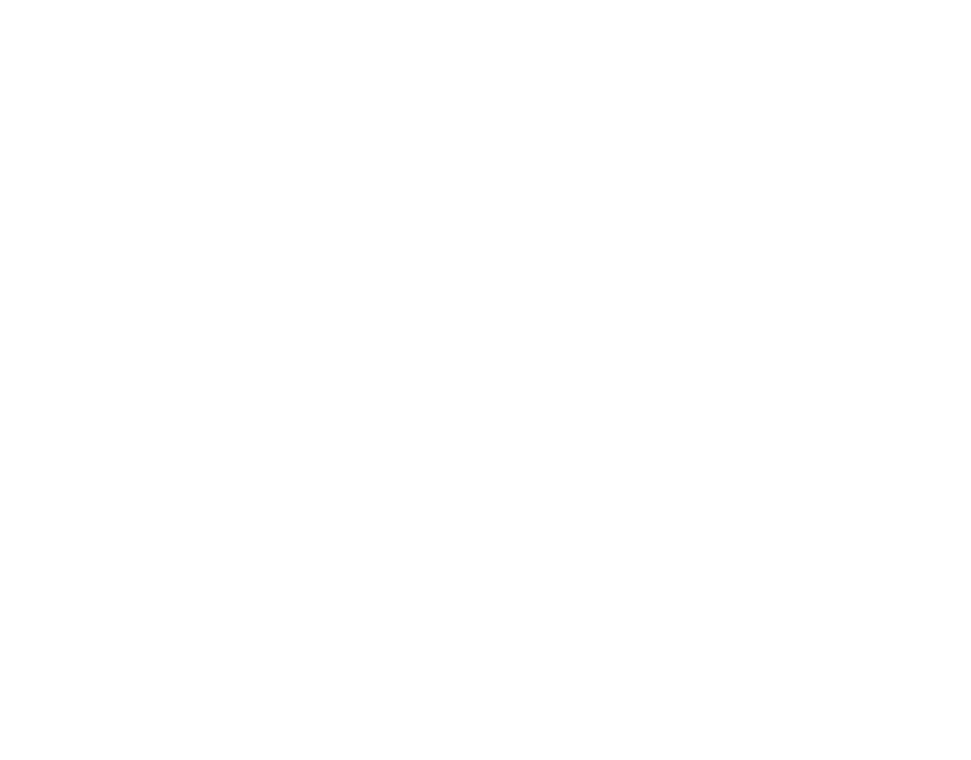
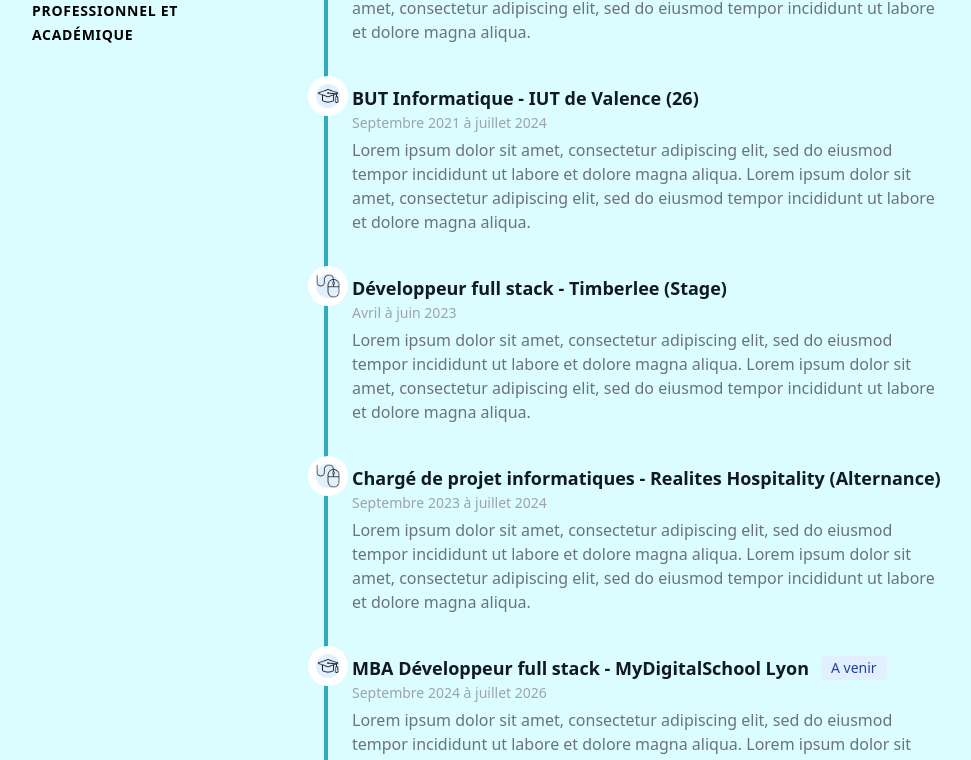
Before and after one commit to lugmog2728/portfolio, a React (Create React App) app: page / in a window 1280 px wide. Shown: the part 696-1456 px from the top of the page, without its empty margins (128-1099 px from the left). Before the commit the page ends 800 px from the top, so only its background shows below. Built offline with nearby package versions, Linux system fonts and the light colour scheme.

Commit message:
Add timeline

```diff
--- a/src/App.js
+++ b/src/App.js
@@ -1,12 +1,14 @@
 import React from 'react';
 import Competence from './components/skill/Competence';
 import Copyright from './components/Copyright/Copyright';
+import Timeline from './components/timeline/Timeline';
 import './index.css';
 
 const App = () => {
   return (
     <div className="bg-lightBlue">
       <Competence />
+      <Timeline/>
       <Copyright firstname={"Gardanne"} name={"Lucas"} year={2024} />
     </div>
   );
--- /dev/null
+++ b/src/components/timeline/Item.js
@@ -0,0 +1,23 @@
+import React from "react";
+
+const Item = ({date, title, place, icon, tag, text}) => {
+  return (
+    <li class="mb-10 ms-6">
+        <span class="absolute flex items-center justify-center w-6 h-6 bg-blue-100 rounded-full -start-3 ring-8 ring-white">
+        <img src={icon} alt="icon"></img>
+        </span>
+        <h3 class="flex items-center mb-1 text-lg font-semibold text-gray-900">
+            {title} - {place}
+        {tag && (
+          <span className="bg-blue-100 text-blue-800 text-sm font-medium me-2 px-2.5 py-0.5 rounded d ms-3">
+            A venir
+          </span>
+        )}
+        </h3>
+        <time class="block mb-2 text-sm font-normal leading-none text-gray-400">{date}</time>
+        <p class="mb-4 text-base font-normal text-gray-500">{text}</p>
+    </li>
+  );
+};
+
+export default Item;
--- /dev/null
+++ b/src/components/timeline/Timeline.js
@@ -0,0 +1,62 @@
+import React from "react";
+import Item from "./Item";
+import EtudeIcon from "../../assets/icon/etude.png";
+import ProIcon from "../../assets/icon/pro.png";
+
+const Timeline = () => {
+  return (
+    <div className="container max-w-5xl px-4 py-12 mx-auto">
+      <div className="grid gap-4 mx-4 sm:grid-cols-12">
+        <div className="col-span-12 sm:col-span-3">
+          <div className="sticky top-0 text-center sm:text-left mb-14 before:block before:w-24 before:h-3 before:mb-5 before:rounded-md before:mx-auto sm:before:mx-0">
+            <h3 className="text-3xl font-semibold">Mes expériences</h3>
+            <span className="text-sm font-bold tracking-wider uppercase">
+              professionnel et académique
+            </span>
+          </div>
+        </div>
+        <div className="relative col-span-12 px-4 space-y-6 sm:col-span-9">
+          <ol className="relative border-s-4 border-oceanblue mx-8 mb-8">
+          <Item
+              title={"Baccalauréat"}
+              place={"Lycée Les Catalin, Montélimar (26)"}
+              date={"Juin 2021"}
+              text={"Lorem ipsum dolor sit amet, consectetur adipiscing elit, sed do eiusmod  tempor incididunt ut labore et dolore magna aliqua. Lorem ipsum dolor sit amet, consectetur adipiscing elit, sed do eiusmod  tempor incididunt ut labore et dolore magna aliqua."}
+              tag={false}
+              icon={EtudeIcon}/>
+            <Item
+              title={"BUT Informatique"}
+              place={"IUT de Valence (26)"}
+              date={"Septembre 2021 à juillet 2024"}
+              text={"Lorem ipsum dolor sit amet, consectetur adipiscing elit, sed do eiusmod  tempor incididunt ut labore et dolore magna aliqua. Lorem ipsum dolor sit amet, consectetur adipiscing elit, sed do eiusmod  tempor incididunt ut labore et dolore magna aliqua."}
+              tag={false}
+              icon={EtudeIcon}/>
+            <Item
+              title={"Développeur full stack"}
+              place={"Timberlee (Stage)"}
+              date={"Avril à juin 2023"}
+              text={"Lorem ipsum dolor sit amet, consectetur adipiscing elit, sed do eiusmod  tempor incididunt ut labore et dolore magna aliqua. Lorem ipsum dolor sit amet, consectetur adipiscing elit, sed do eiusmod  tempor incididunt ut labore et dolore magna aliqua."}
+              tag={false}
+              icon={ProIcon}/>
+            <Item
+              title={"Chargé de projet informatiques"}
+              place={"Realites Hospitality (Alternance)"}
+              date={"Septembre 2023 à juillet 2024"}
+              text={"Lorem ipsum dolor sit amet, consectetur adipiscing elit, sed do eiusmod  tempor incididunt ut labore et dolore magna aliqua. Lorem ipsum dolor sit amet, consectetur adipiscing elit, sed do eiusmod  tempor incididunt ut labore et dolore magna aliqua."}
+              tag={false}
+              icon={ProIcon}/>
+            <Item
+              title={"MBA Développeur full stack"}
+              place={"MyDigitalSchool Lyon"}
+              date={"Septembre 2024 à juillet 2026"}
+              text={"Lorem ipsum dolor sit amet, consectetur adipiscing elit, sed do eiusmod  tempor incididunt ut labore et dolore magna aliqua. Lorem ipsum dolor sit amet, consectetur adipiscing elit, sed do eiusmod  tempor incididunt ut labore et dolore magna aliqua."}
+              tag={true}
+              icon={EtudeIcon}/>
+          </ol>
+        </div>
+      </div>
+    </div>
+  );
+};
+
+export default Timeline;
--- a/tailwind.config.js
+++ b/tailwind.config.js
@@ -1,5 +1,6 @@
 /** @type {import('tailwindcss').Config} */
 module.exports = {
+  mode: 'jit', // Ajout explicite du mode JIT
   content: [
     "./src/**/*.{js,jsx,ts,tsx}",
     "./node_modules/flowbite/**/*.js"
```
Also changed, not shown: src/assets/icon/pro.png (renamed from src/assets/icon/souris.png).
